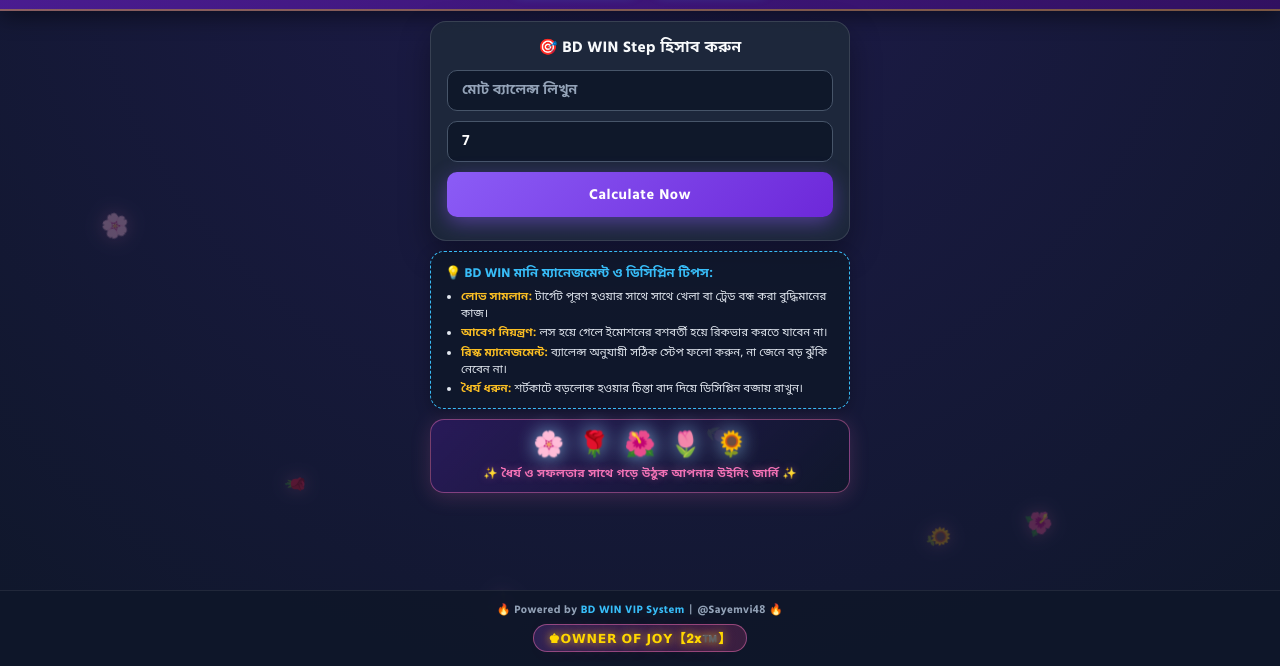
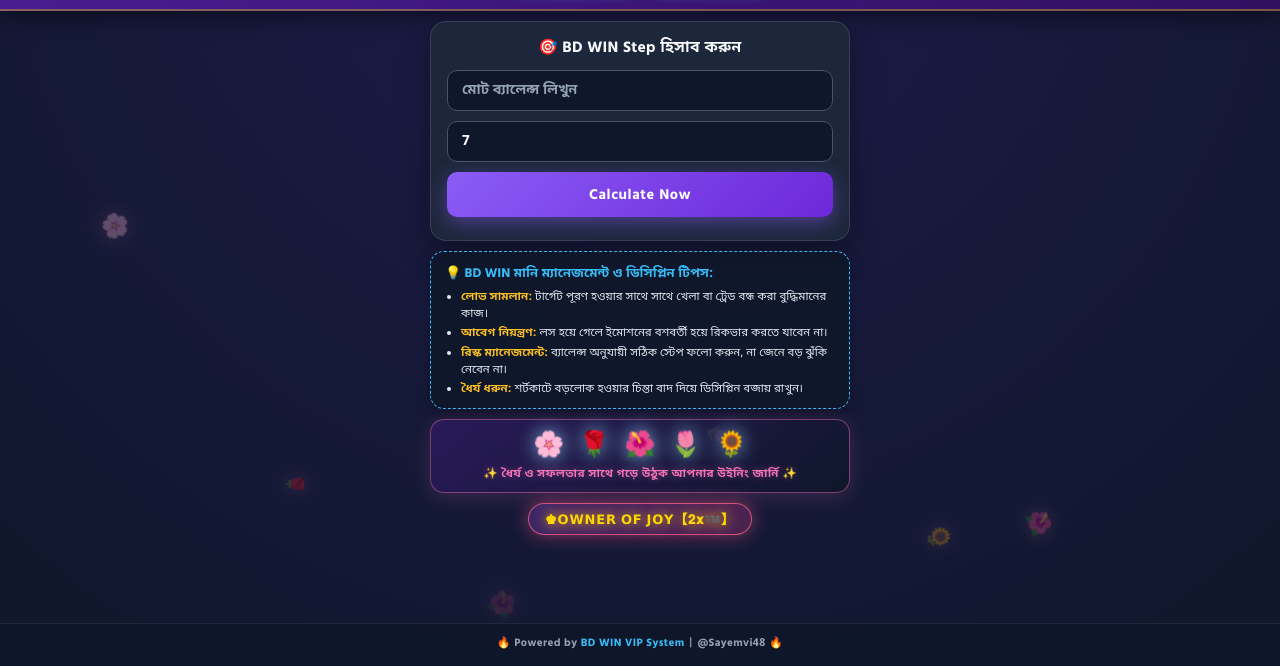
Before and after one commit to johirul22369/sayem-bdwin-stepmaker, a plain HTML site: page index.html in a window 1280 px wide. Shown: the part 134-800 px from the top of the page. Drawn offline with Linux system fonts and the light colour scheme.

Commit message:
♚𝗢𝗪𝗡𝗘𝗥 𝗢𝗙 𝗝𝗢𝗬【𝟐𝐱™️】

```diff
--- a/index.html
+++ b/index.html
@@ -44,7 +44,7 @@
         }
 
         /* -----------------------------------------
-           FULL SCREEN FLOATING FLOWERS (সম্পূর্ণ স্ক্রিনে ফুলের অ্যানিমেশন)
+           FULL SCREEN FLOATING FLOWERS BACKGROUND
            ----------------------------------------- */
         .floating-flowers-bg {
             position: fixed;
@@ -80,20 +80,15 @@
                 transform: translateY(0) rotate(0deg) scale(0.9);
                 opacity: 0;
             }
-            20% {
-                opacity: 0.32;
-            }
-            80% {
-                opacity: 0.32;
-            }
+            20% { opacity: 0.32; }
+            80% { opacity: 0.32; }
             100% {
                 transform: translateY(-105vh) rotate(360deg) scale(1.15);
                 opacity: 0;
             }
         }
 
-        /* কন্টেন্টগুলো যেন ফুলের উপরে থাকে */
-        .top-header, .card-body, .trading-tips-box, .flower-garden-box, .app-footer {
+        .top-header, .card-body, .trading-tips-box, .flower-garden-box, .app-footer, .mid-watermark-box {
             position: relative;
             z-index: 2;
         }
@@ -402,8 +397,36 @@
         }
 
         /* -----------------------------------------
-           FOOTER & JOY WATERMARK STYLING
+           MID & FOOTER WATERMARK STYLING
            ----------------------------------------- */
+        .mid-watermark-box {
+            width: 92%;
+            max-width: 420px;
+            margin: 0 auto 10px auto;
+            text-align: center;
+            flex-shrink: 0;
+        }
+
+        .joy-watermark {
+            display: inline-block;
+            padding: 5px 16px;
+            border-radius: 20px;
+            background: linear-gradient(90deg, rgba(168, 85, 247, 0.25), rgba(236, 72, 153, 0.25));
+            border: 1.5px solid rgba(255, 215, 0, 0.6);
+            font-size: 13px;
+            font-weight: 800;
+            color: #ffd700;
+            text-shadow: 0 0 12px rgba(255, 215, 0, 0.8), 0 0 20px rgba(236, 72, 153, 0.7);
+            letter-spacing: 0.8px;
+            box-shadow: 0 0 15px rgba(168, 85, 247, 0.3);
+            animation: watermarkGlow 2s infinite alternate;
+        }
+
+        @keyframes watermarkGlow {
+            0% { border-color: rgba(255, 215, 0, 0.6); box-shadow: 0 0 10px rgba(255, 215, 0, 0.3); }
+            100% { border-color: rgba(236, 72, 153, 0.9); box-shadow: 0 0 20px rgba(236, 72, 153, 0.6); }
+        }
+
         .app-footer {
             text-align: center;
             font-size: 11px;
@@ -415,27 +438,10 @@
             border-top: 1px solid rgba(255, 255, 255, 0.08);
             letter-spacing: 0.4px;
             flex-shrink: 0;
-            display: flex;
-            flex-direction: column;
-            align-items: center;
-            gap: 5px;
         }
 
         .app-footer span {
             color: #38bdf8;
-        }
-
-        .joy-watermark {
-            display: inline-block;
-            padding: 3px 14px;
-            border-radius: 20px;
-            background: linear-gradient(90deg, rgba(168, 85, 247, 0.2), rgba(236, 72, 153, 0.2));
-            border: 1px solid rgba(244, 114, 182, 0.5);
-            font-size: 12.5px;
-            font-weight: 800;
-            color: #ffd700;
-            text-shadow: 0 0 10px rgba(255, 215, 0, 0.7), 0 0 18px rgba(236, 72, 153, 0.6);
-            letter-spacing: 0.8px;
         }
     </style>
 </head>
@@ -532,11 +538,17 @@
         </div>
 
         <!-- =========================================
-             FOOTER & JOY WATERMARK SECTION
+             PROMINENT WATERMARK SECTION (এখানে ওয়াটারমার্ক একদম স্পষ্ট দেখাবে)
+             ========================================= -->
+        <div class="mid-watermark-box">
+            <div class="joy-watermark">♚𝗢𝗪𝗡𝗘𝗥 𝗢𝗙 𝗝𝗢𝗬【𝟐𝐱™️】</div>
+        </div>
+
+        <!-- =========================================
+             FOOTER SECTION
              ========================================= -->
         <div class="app-footer">
-            <div>🔥 Powered by <span>BD WIN VIP System</span> | @Sayemvi48 🔥</div>
-            <div class="joy-watermark">♚𝗢𝗪𝗡𝗘𝗥 𝗢𝗙 𝗝𝗢𝗬【𝟐𝐱™️】</div>
+            🔥 Powered by <span>BD WIN VIP System</span> | @Sayemvi48 🔥
         </div>
     </div>
 
```
